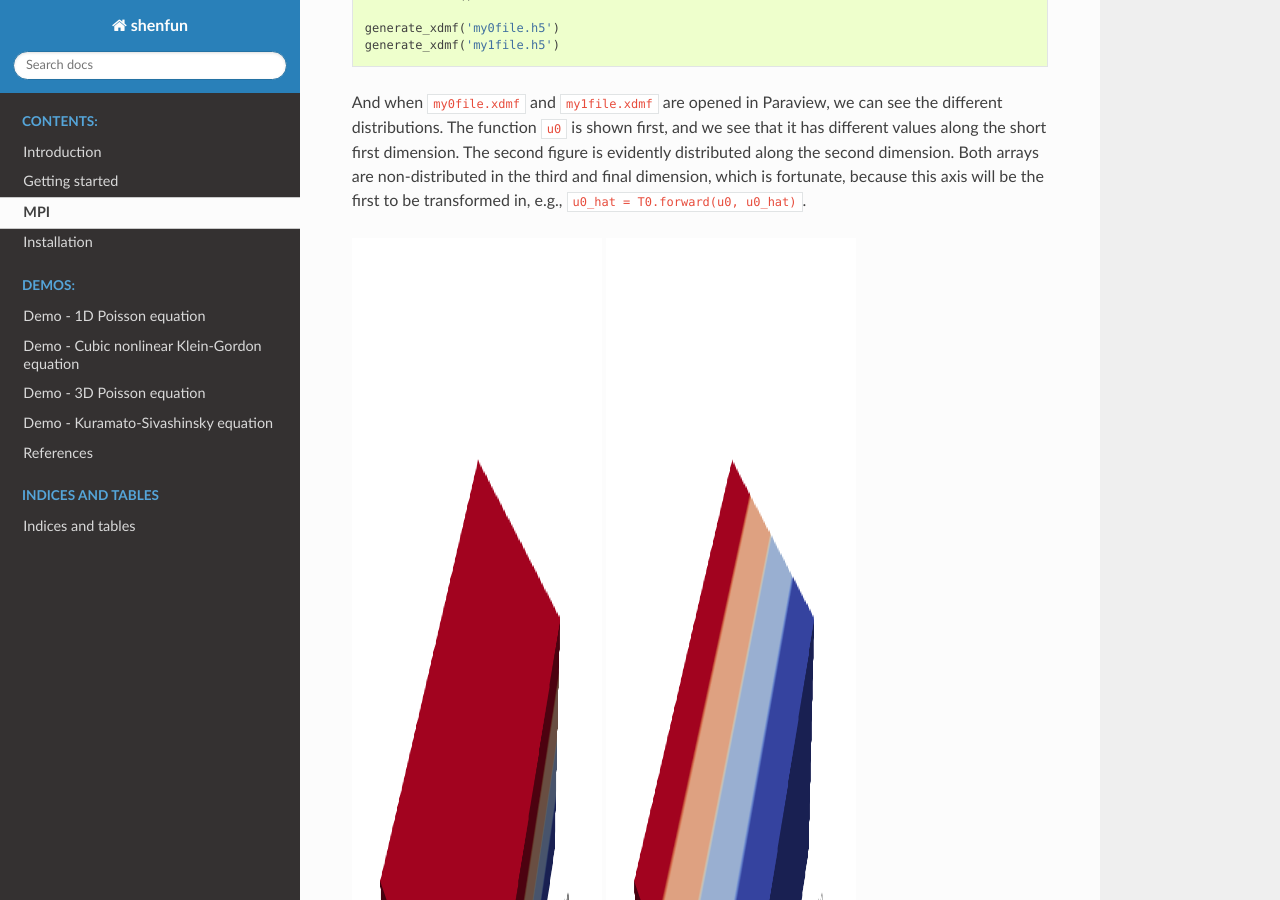
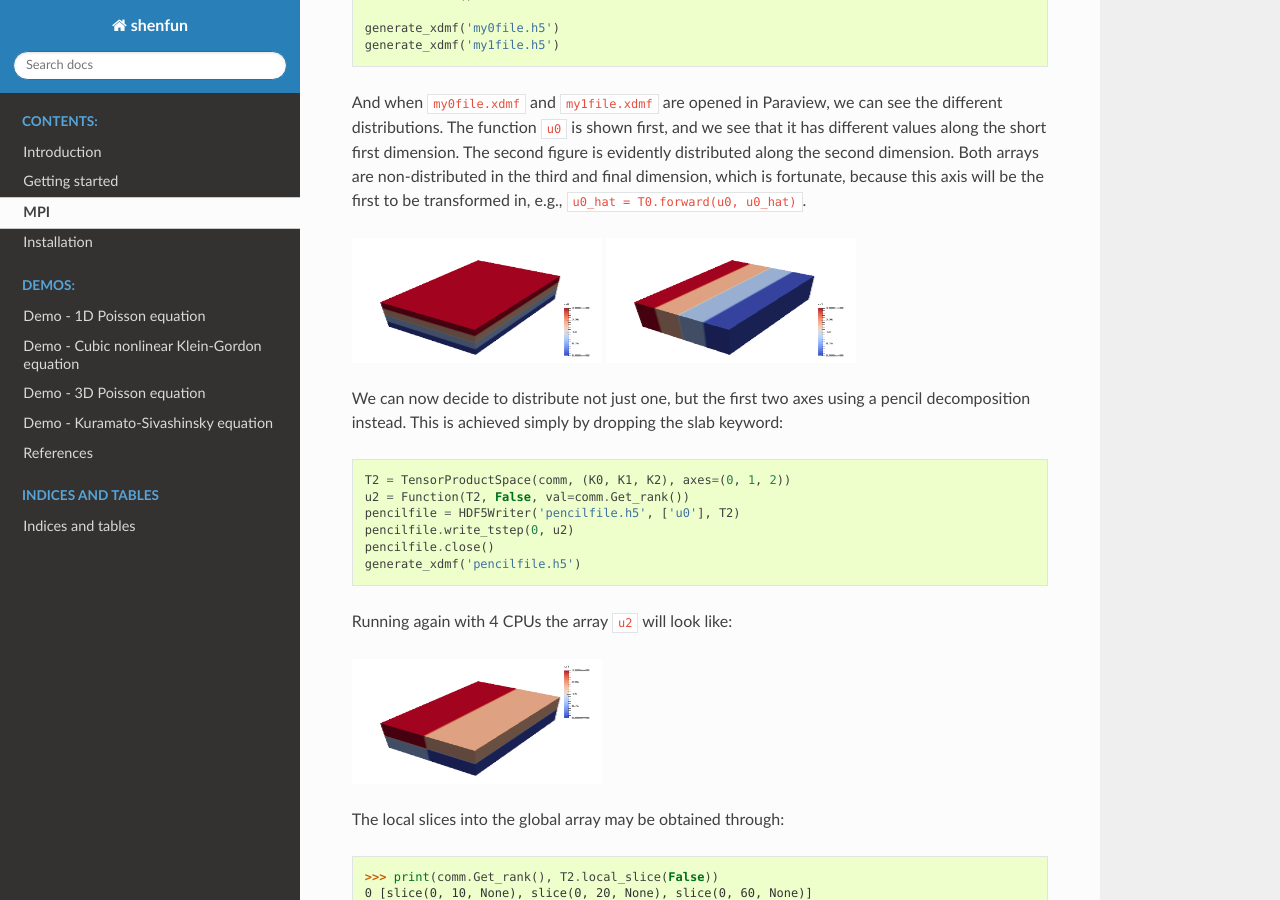
Before and after one commit to spectralDNS/shenfun, a Sphinx documentation site: the page built from docs/source/mpi.rst, in a window 1280 px wide and 900 px high, scrolled down 1723 px. Built offline with Sphinx 7.4.7 and the Read the Docs theme 2.0.0, drawn with Linux system fonts in a browser that asks for light colours; pages that are not in the unit, such as notebooks, are missing from menus.

Commit message:
Fixing size of images in MPI

```diff
--- a/docs/source/mpi.rst
+++ b/docs/source/mpi.rst
@@ -91,11 +91,11 @@ fortunate, because this axis will be the first to be transformed in, e.g.,
 
 .. image:: datastructures0.png
     :width: 250px
-    :height: 1250px
+    :height: 125px
 
 .. image:: datastructures1.png
     :width: 250px
-    :height: 1250px
+    :height: 125px
 
 We can now decide to distribute not just one, but the first two axes using
 a pencil decomposition instead. This is achieved simply by dropping the
@@ -114,7 +114,7 @@ Running again with 4 CPUs the array ``u2`` will look like:
 
 .. image:: datastructures_pencil0.png
     :width: 250px
-    :height: 1250px
+    :height: 125px
 
 The local slices into the global array may be obtained through::
 
```
